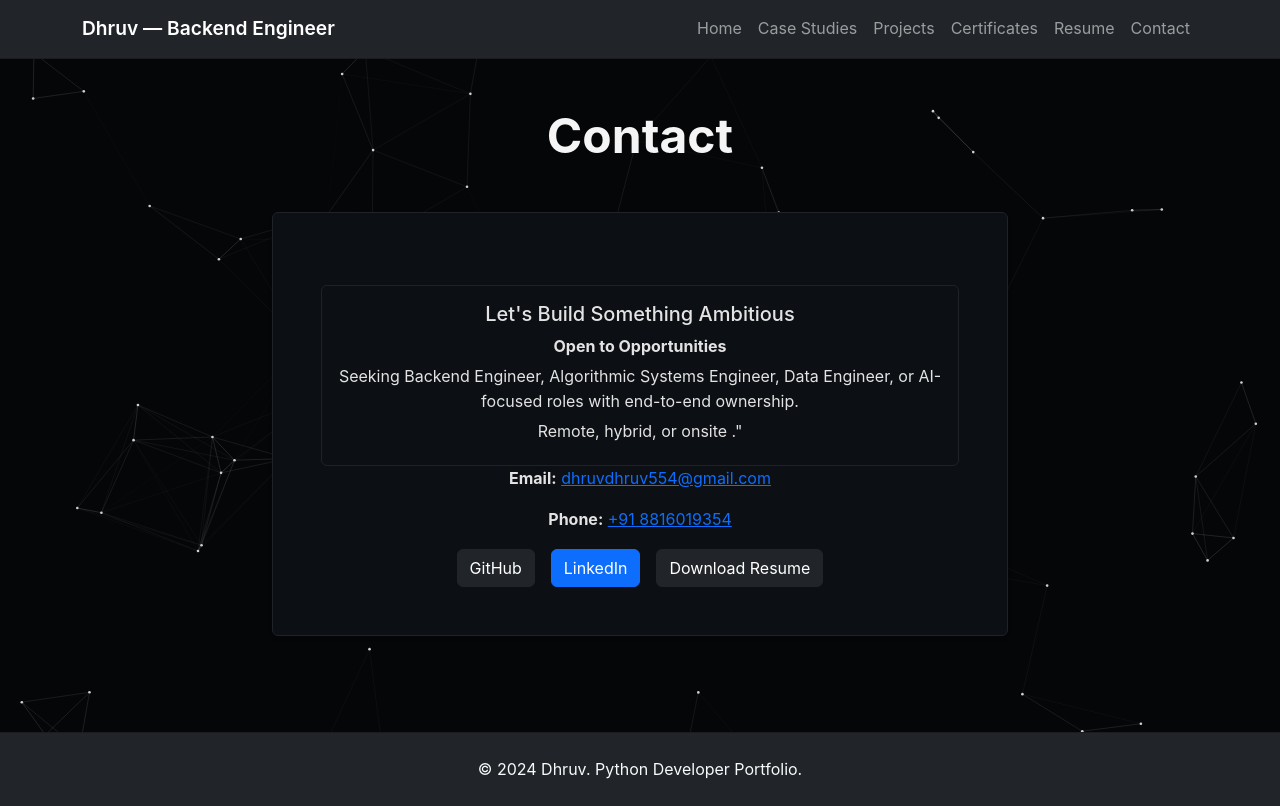
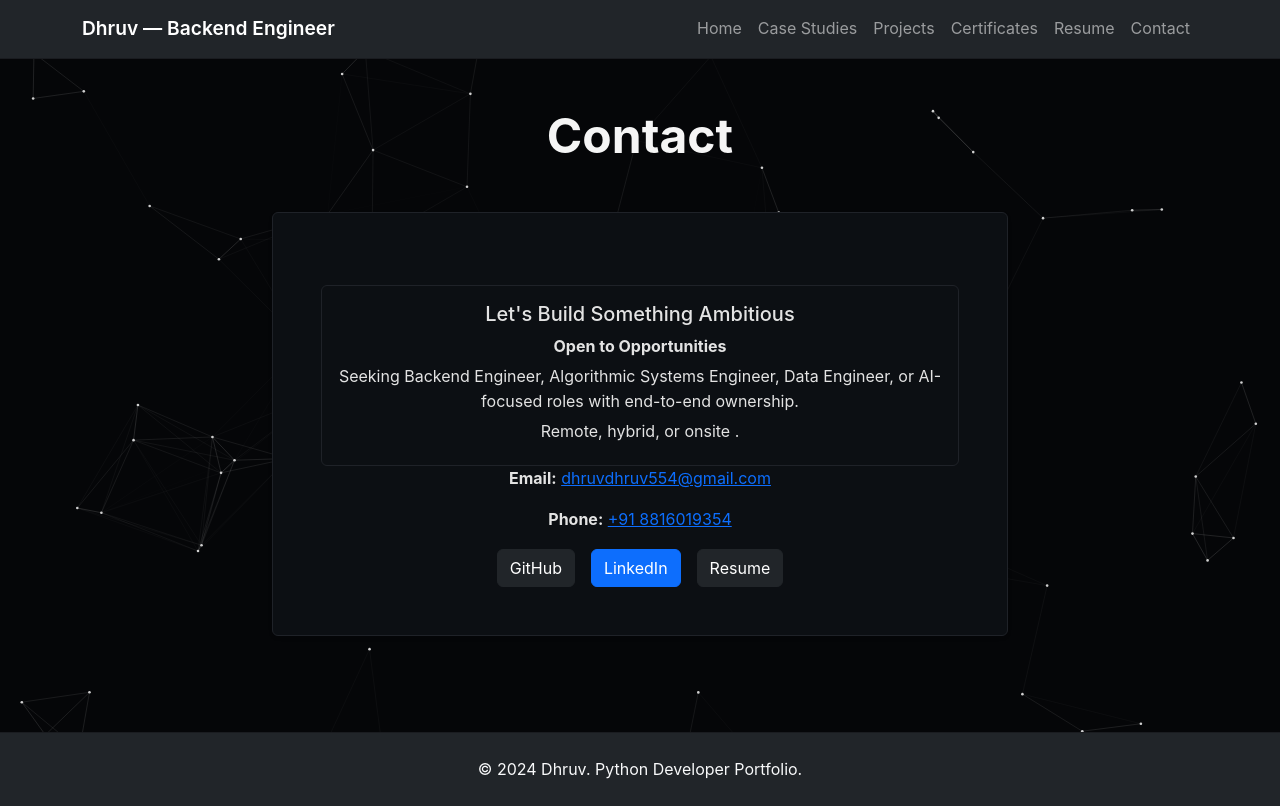
Before and after one commit to 22f3002319/Dhruv_Portfolio, a FastAPI app: page /contact in a window 1280 px wide. Run offline with FastAPI, Linux system fonts and the light colour scheme.

Commit message:
Update contact.html

```diff
--- a/app/templates/contact.html
+++ b/app/templates/contact.html
@@ -17,7 +17,7 @@
                                     <h5 class="card-title mb-2">Let's Build Something Ambitious</h5>
                                     <p class="mb-1"><strong>Open to Opportunities</strong></p>
                                     <p class="mb-1">Seeking Backend Engineer, Algorithmic Systems Engineer, Data Engineer, or AI-focused roles with end-to-end ownership.</p>
-                                    <p class="mb-1"> Remote, hybrid, or onsite ."</p>
+                                    <p class="mb-1"> Remote, hybrid, or onsite .</p>
                                 </div>
                             </div>
 
@@ -45,7 +45,7 @@
                                     LinkedIn
                                 </a>
                                 <a href="https://drive.google.com/file/d/16MaDxW5b7pKupUD-H7dd8lKJ1SR4cF7G/view?usp=sharing" class="btn btn-dark" target="_blank" rel="noopener">
-                                    Download Resume
+                                    Resume
                                 </a>
                             </div>
 
```
